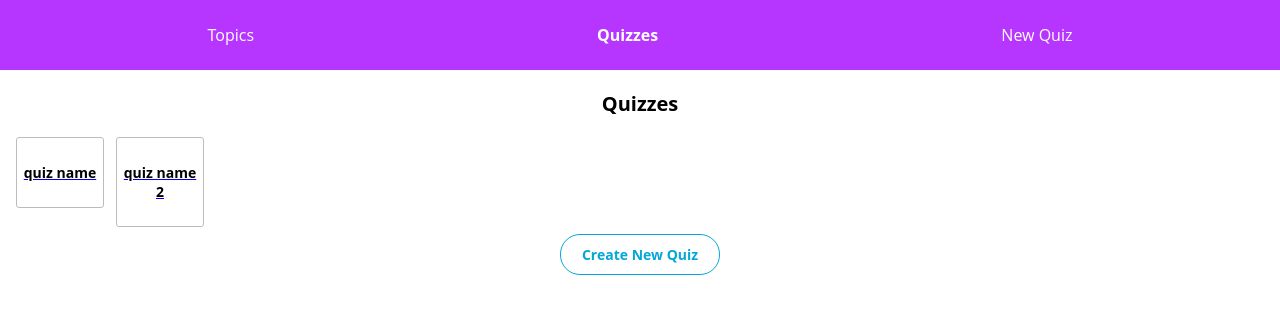
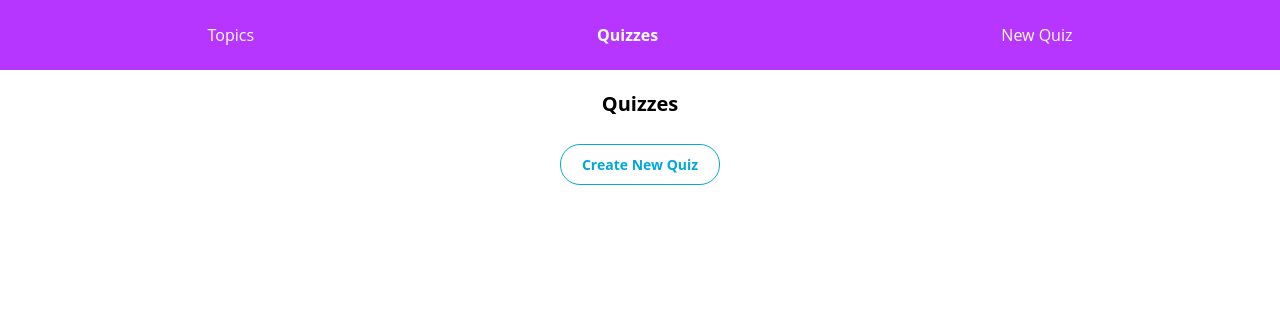
Before and after one commit to Garrett04/garrett04.github.io, a React (Create React App) app in the folder CodecademyProjects/Front-End Development/flashcards-app/: page /quizzes in a window 1280 px wide. Shown: the top 314 px of the page. Built offline with nearby package versions, Linux system fonts and the light colour scheme.

Commit message:
Completed Step9

```diff
--- a/CodecademyProjects/Front-End Development/flashcards-app/src/components/NewQuizForm.js
+++ b/CodecademyProjects/Front-End Development/flashcards-app/src/components/NewQuizForm.js
@@ -5,6 +5,7 @@ import { v4 as uuidv4 } from "uuid";
 import ROUTES from "../app/routes";
 import { selectAllTopics } from "../features/topics/topicsSlice";
 import { addQuizId } from "../features/topics/topicsSlice";
+import { addQuiz } from "../features/quizzes/quizzesSlice";
 // import selectors
 
 export default function NewQuizForm() {
@@ -22,14 +23,15 @@ export default function NewQuizForm() {
     }
 
     const cardIds = [];
-
+    const cardId = uuidv4();
     // create the new cards here and add each card's id to cardIds
     // create the new quiz here
-
+    cardIds.push(cardId);
     const quizId = uuidv4();
+    dispatch(addQuiz(quizId, name, topicId, cardIds))
 
     // dispatch add quiz action
-    dispatch(addQuizId(quizId));
+    dispatch(addQuizId(quizId, topicId));
 
     navigate(ROUTES.quizzesRoute())
   };
--- a/CodecademyProjects/Front-End Development/flashcards-app/src/features/quizzes/quizzesSlice.js
+++ b/CodecademyProjects/Front-End Development/flashcards-app/src/features/quizzes/quizzesSlice.js
@@ -1,20 +1,7 @@
 import { createSlice } from "@reduxjs/toolkit";
 
 const initialState = {
-	quizzes: {
-		'456': {
-			id: '456',
-			name: 'quiz name',
-			topicId: '123',
-			cardIds: ['1', '2', '3']
-		},
-		'789': {
-			id: '789',
-			name: 'quiz name 2',
-			topicId: '456',
-			cardIds: ['4', '5', '6']
-		}
-	}
+	quizzes: {}
 }
 
 const quizzesSlice = createSlice({
@@ -28,7 +15,7 @@ const quizzesSlice = createSlice({
                     id,
                     name,
                     topicId,
-                    cardIds: []
+                    cardIds
                 }
             },
             prepare(id, name, topicId, cardIds) {
--- a/CodecademyProjects/Front-End Development/flashcards-app/src/features/topics/topicsSlice.js
+++ b/CodecademyProjects/Front-End Development/flashcards-app/src/features/topics/topicsSlice.js
@@ -32,15 +32,17 @@ const topicsSlice = createSlice({
         addQuizId: {
             reducer(state, action) {
                 const { id, name, topicId, cardIds } = action.payload;
-                const quizId = state.quizzes.find(topicId => state.quizzes[topicId] === id);
-                if (quizId) {
-                    state.quizIds.push(quizId);
-                }
+                // const quizId = Object.values(state.topics).find(topicId => state.topics[topicId] === id);
+                state.topics[topicId].quizIds.push(id);
+                // if (quizId) {
+                //     state.quizIds.push(quizId);
+                // }
             },
-            prepare(id) {
+            prepare(id, topicId) {
                 return {
                     payload: {
-                        id
+                        id,
+                        topicId
                     }
                 }
             }
```
